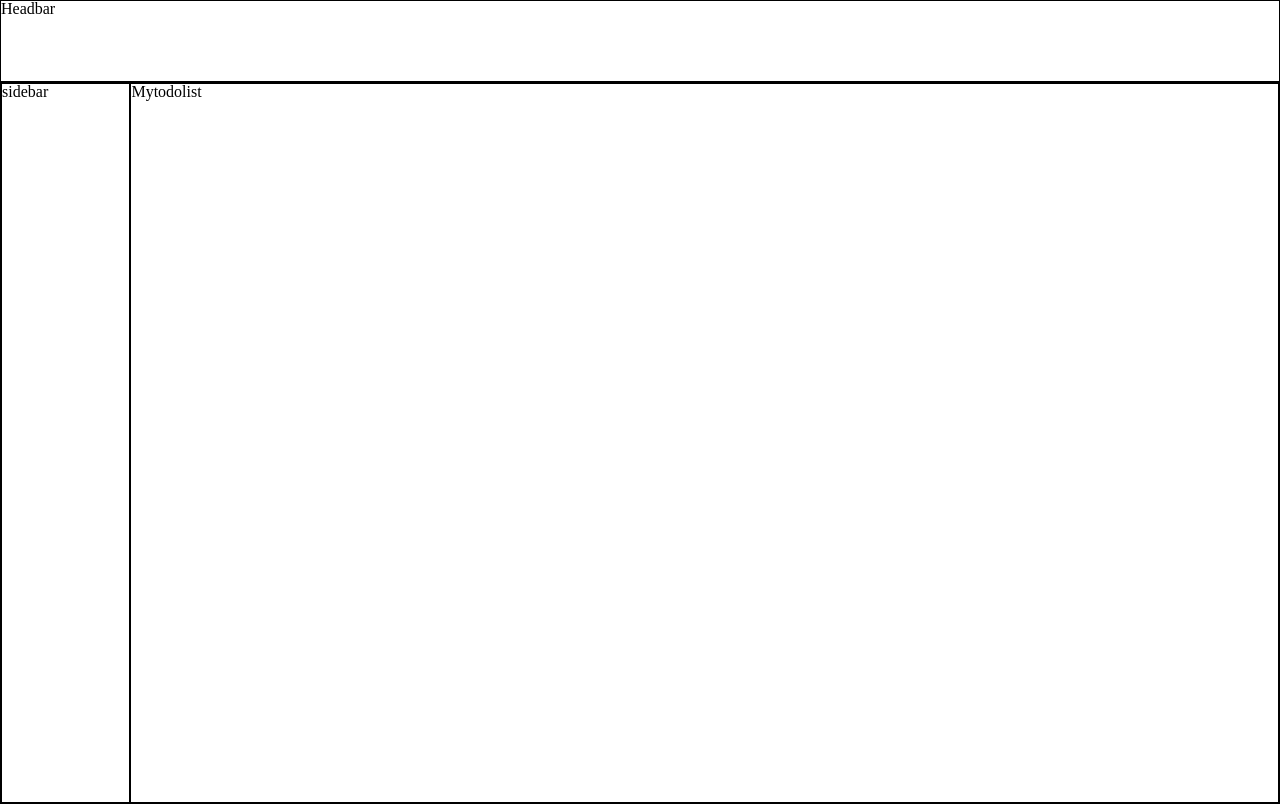
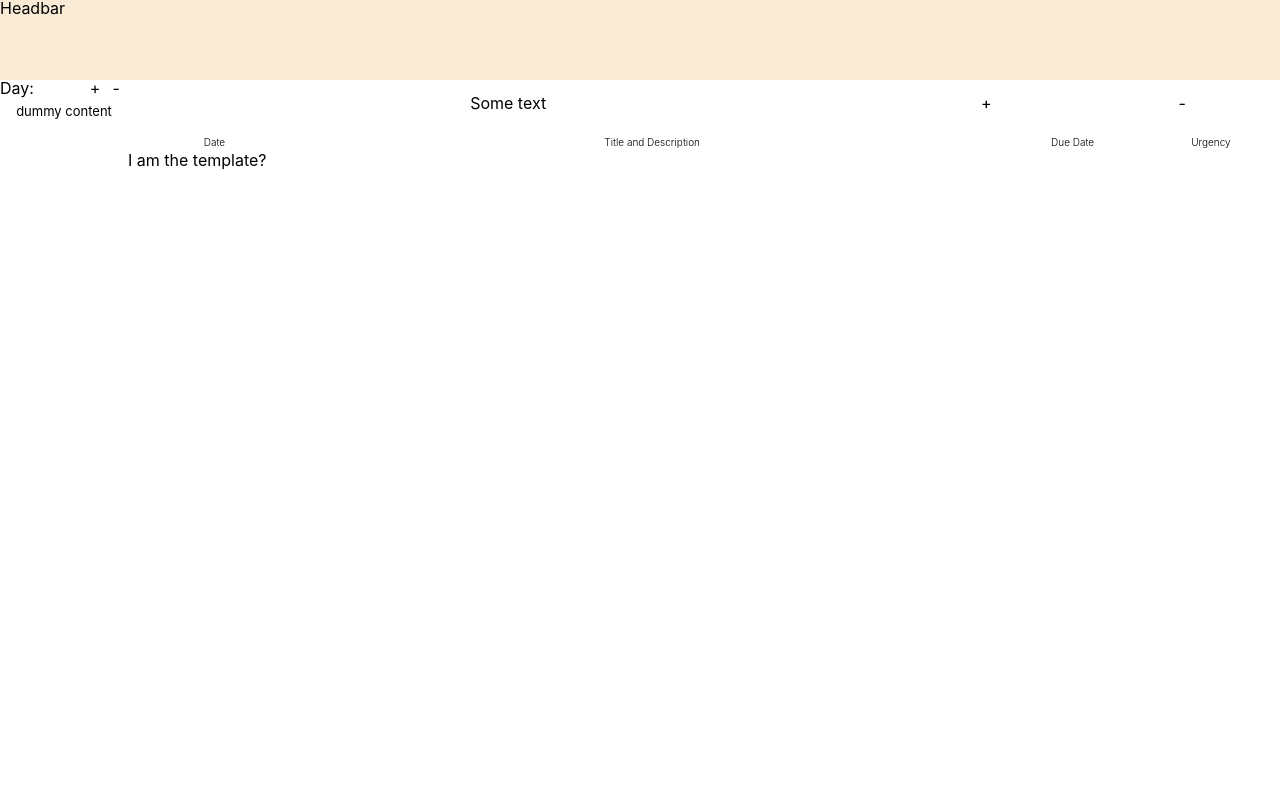
Before and after one commit to mio2smug/todo, a website: page dist/index.html in a window 1280 px wide. Drawn offline with Linux system fonts and the light colour scheme.

Commit message:
Working skeletal model, missing content template

```diff
--- a/dist/index.html
+++ b/dist/index.html
@@ -14,8 +14,55 @@
     </div>
 
     <div id = "content--wrapper">
-        <div class="divider1">sidebar</div>
-        <div class="divider2">Mytodolist</div>
+        <div id="sidebar">
+            <div class="myIcons">
+                <div class="text--wrapper"><h5>Day:</h5></div>
+                <div class="myIcons--wrapper">
+                    <div class="icon1">+</div>
+                    <div class="icon2">-</div>
+                </div>
+           </div>
+
+           <!--Dummy content in template for test only -->
+           <div class="sidebar--content--wrapper">
+                <div class="sidebar--template">
+                    <p>dummy content</p>
+                </div>
+           </div>
+        </div>
+
+
+        <div id="myTodolist">
+            <div class="content--divider1">
+                <div class="content--icon--wrapper">
+                        <div class="content--title">
+                            <h3>Some text</h3>
+                        </div>
+                        <div class="content--icons">
+                            <i>+</i>
+                        </div>
+                        <div class="content--icons">
+                            <i>-</i>
+                        </div>
+                </div>
+                <div class="content--text--wrapper">
+                    <div class="date">
+                        <h5>Date</h5>
+                    </div>
+                    <div class="description--wrapper">
+                        <h5>Title and Description</h5>
+                    </div>
+                    <div class="due--date">
+                        <h5>Due Date</h5>
+                    </div>
+                    <div class="urgency">
+                        <h5>Urgency</h5>
+                    </div>
+                </div>
+            </div>
+
+            <div class="content--divider2"> I am the template?</div>
+        </div>
     </div>
 
     <script src="main.js"></script>
--- a/dist/style.css
+++ b/dist/style.css
@@ -1,5 +1,6 @@
 html, body{
     height: 100vh;
+    font-family: -apple-system, BlinkMacSystemFont, "Segoe UI", Roboto, Oxygen, Ubuntu, Cantarell, "Open Sans", "Helvetica Neue", sans-serif;
 }
 
 :root{
@@ -7,15 +8,13 @@ html, body{
     --headbar-height : 10%;
     --auto-width: 100%;
     --sidebar-width: 10%;
-}
-
-body > div {
-    border: 1px solid black;
-    /* height: 10%; */
+    --subsequent-height: 3%;
+    --test : 1px solid black;
 }
 
 #headbar{
     height: var(--headbar-height);
+    background-color: antiquewhite;
 }
 
 #content--wrapper{
@@ -23,14 +22,124 @@ body > div {
     display: flex;
 }
 
-.divider1 {
+#sidebar {
     width: var(--sidebar-width);
+    display: flex;
+    flex-direction: column;
 }
+        /*Start of Icon headbar for sidebar*/
+        .myIcons{
+            display: flex;
+            flex-direction: row;
+            height: 3%;
+        }
 
-.divider2 {
+            .text--wrapper{
+                width: 66%;
+            }
+
+            .myIcons--wrapper{
+                display: flex;
+                width: 33%;
+            }
+
+                .myIcons--wrapper > div {
+                    width: 50%;
+                    display: flex;
+                    justify-content: center;
+                }
+
+            /*End of ICon headbar for sidebar*/
+    .sidebar--content--wrapper{
+        height: 100%;
+        overflow: auto;
+    }
+
+        /*Template for future items to be added via js*/
+        .sidebar--template{
+            height: var(--subsequent-height);
+            display: flex;
+            justify-content: center;
+            align-items: center;
+            font-weight: 400;
+            font-size: small;
+        }
+        /*End of template*/
+
+
+        /*Start of content wrapper for events */
+#myTodolist {
+    overflow: hidden;
     width: calc( 100% - var(--sidebar-width));
 }
 
-    #content--wrapper > div {
-        border: 1px solid black ;
+ #myTodolist > div {
+    /* border: 1px solid black; */
+ }
+
+    .content--divider1{
+       height: var(--headbar-height);
     }
+
+        /*Content Icon wrapper start*/
+        .content--icon--wrapper{
+            height: 65%;
+            display: flex;
+            flex-direction: row;
+        }
+
+        .content--icon--wrapper > div {
+            /* border: var(--test); */
+        }
+
+        .content--title{
+            display: flex;
+            width: 66%;
+            justify-content: center;
+            align-items: center;
+        }
+
+        .content--icons{
+            width: 17%;
+            display: flex;
+            justify-content: center;
+            align-items: center;
+        }
+
+        /*Content wrapper icon end*/
+
+        .content--text--wrapper{
+            height: 35%;
+            display: flex;
+        }
+
+        .content--text--wrapper > div {
+            /* border: var(--test); */
+            display: flex;
+            justify-content: center;
+            font-size: x-small;
+            align-items: end;
+            font-weight: 300;
+            padding-bottom: 5px;
+        }
+
+            .date {
+                width: 15%;
+            }
+
+            .description--wrapper{
+                min-width: 61%;
+            }
+
+            .due--date{
+                width: 12%;
+            }
+
+            .urgency{
+                width: 12%;
+            }
+
+
+    .content--divider2 {
+       height: calc( 100% - var(--headbar-height));
+    }
```
